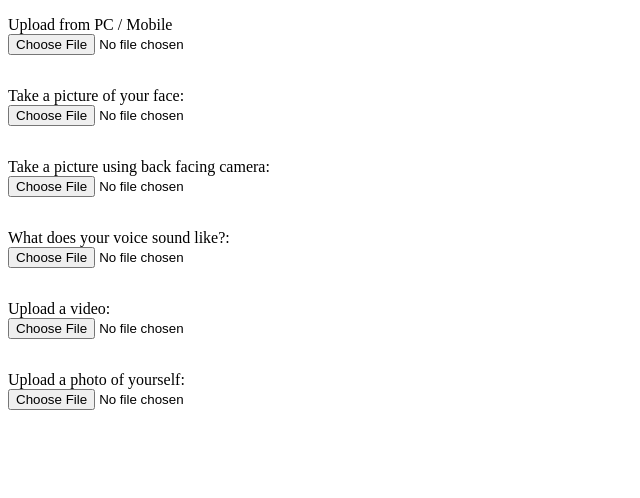
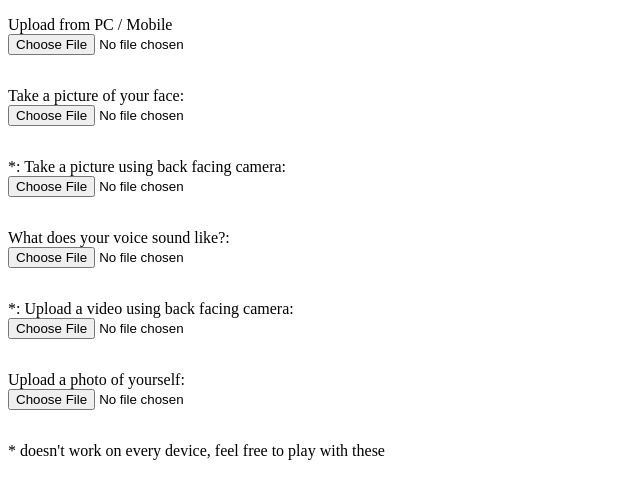
Before and after one commit to imnomee/HTML_INPUT_FILE_TAG, a plain HTML site: page index.html in a window 1280 px wide. Shown: the whole page, without its empty margins (0-640 px from the left). Drawn offline with Linux system fonts and the light colour scheme.

Commit message:
updated with checks

```diff
--- a/index.html
+++ b/index.html
@@ -17,7 +17,7 @@
             accept="image/*"
             capture="user" />
 
-        <label for="picture">Take a picture using back facing camera:</label>
+        <label for="picture">*: Take a picture using back facing camera:</label>
         <input
             type="file"
             id="picture"
@@ -28,7 +28,9 @@
         <label for="soundFile">What does your voice sound like?:</label>
         <input type="file" id="soundFile" capture="user" accept="audio/*" />
 
-        <label for="videoFile">Upload a video:</label>
+        <label for="videoFile"
+            >*: Upload a video using back facing camera:</label
+        >
         <input
             type="file"
             id="videoFile"
@@ -36,5 +38,6 @@
             accept="video/*" />
         <label for="imageFile">Upload a photo of yourself:</label>
         <input type="file" id="imageFile" capture="user" accept="image/*" />
+        <p>* doesn't work on every device, feel free to play with these</p>
     </body>
 </html>
```
